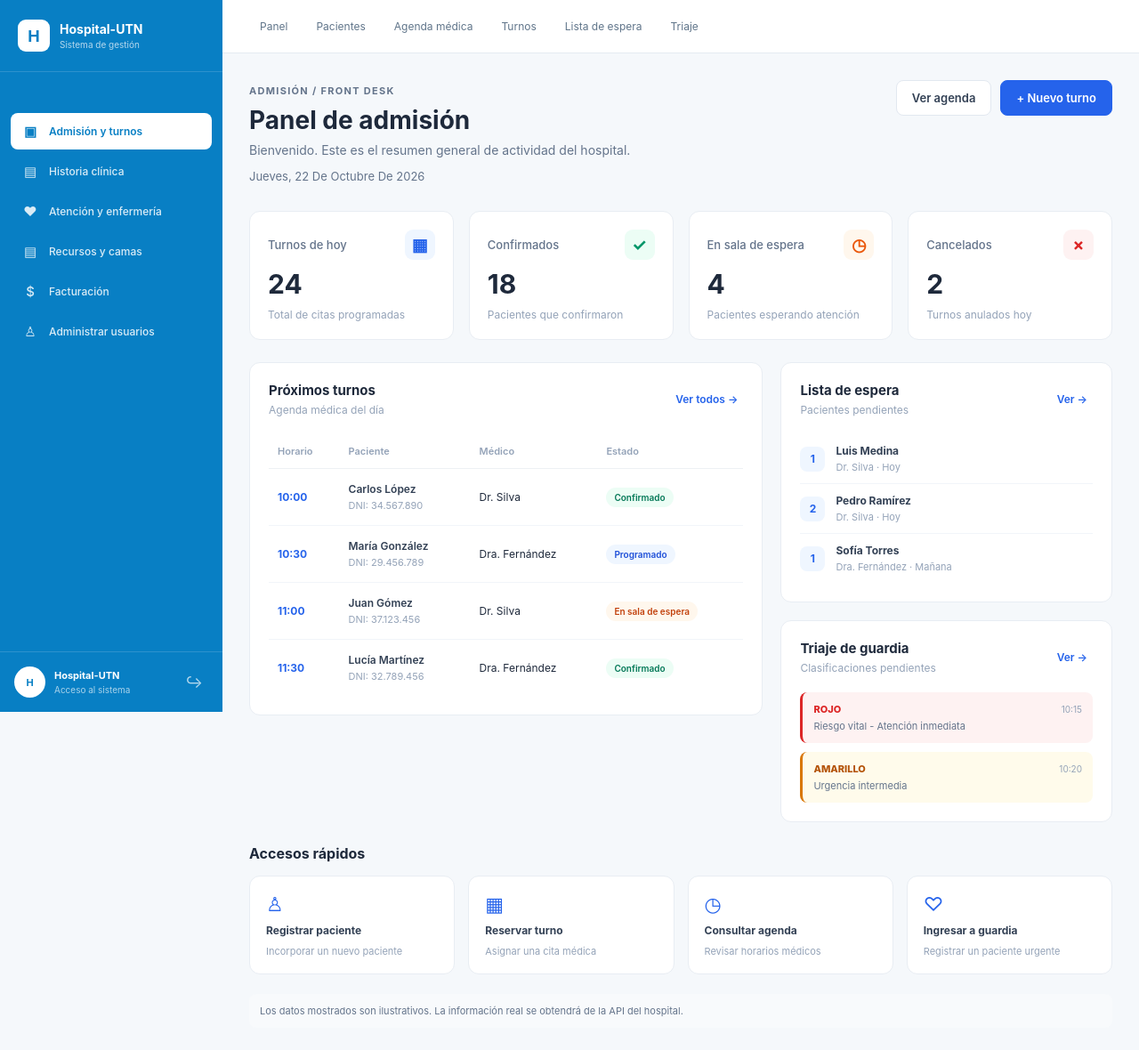
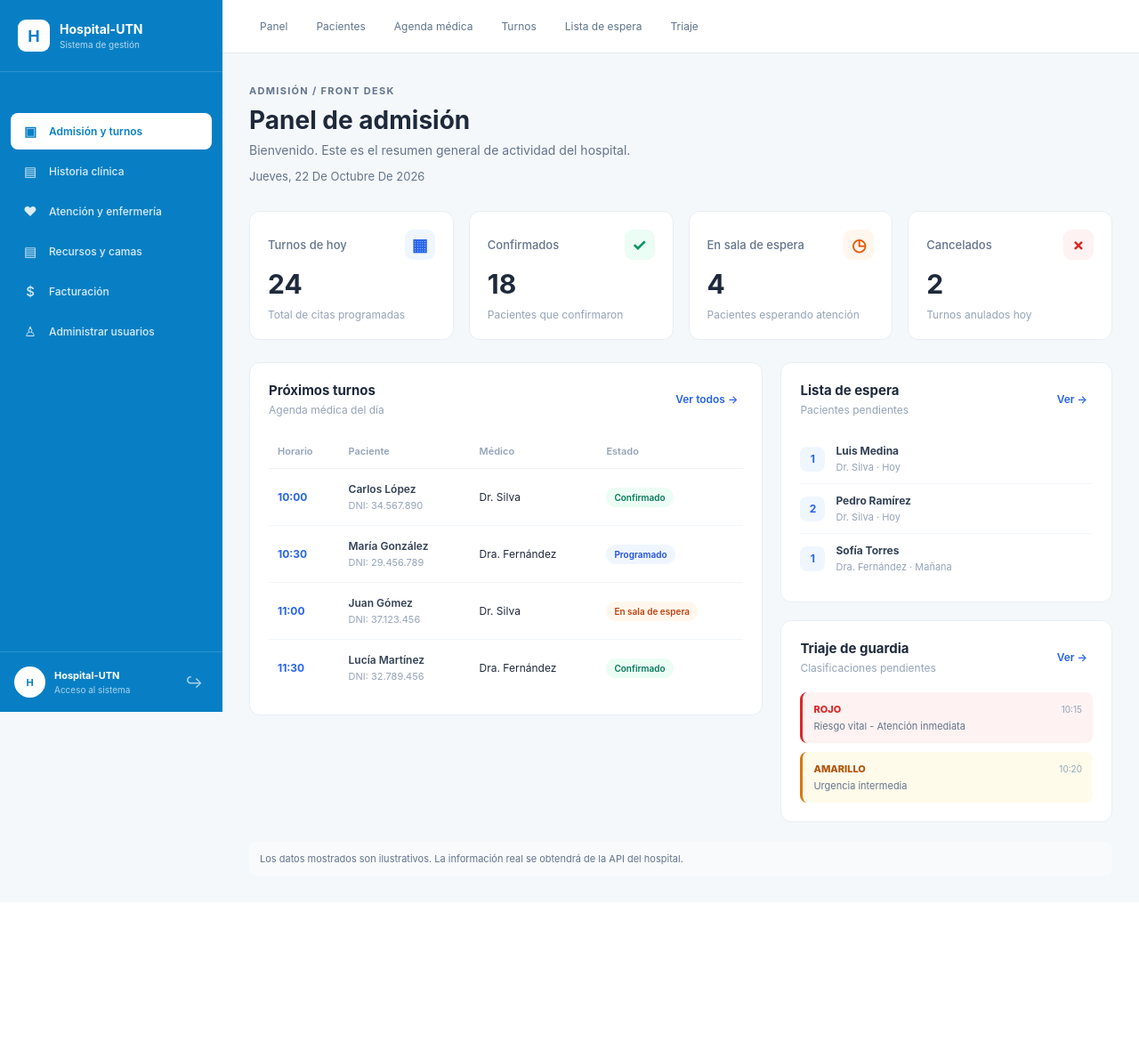
Before and after one commit to SGallotto09/Hospital-UTN, a Vue app: page /admisiones/dashboard in a window 1280 px wide. Shown: the top 1180 px of the page at 89% size. After the commit the page ends 1014 px from the top, so only its background shows below. Built offline with nearby package versions, Linux system fonts and the light colour scheme.

Commit message:
Eliminar accesos inactivos del panel de admision

```diff
--- a/src/FRONTEND/modules/admicion-turnos/views/DashboardView.vue
+++ b/src/FRONTEND/modules/admicion-turnos/views/DashboardView.vue
@@ -173,25 +173,6 @@ function navegar(destino: Destino) {
                 <span class="fecha-actual">
                     {{ fechaActual }}
                 </span>
-
-            </div>
-
-
-            <div class="header-actions">
-
-                <button
-                    class="button-secondary"
-                    @click="navegar('agenda')"
-                >
-                    Ver agenda
-                </button>
-
-                <button
-                    class="button-primary"
-                    @click="navegar('turnos')"
-                >
-                    + Nuevo turno
-                </button>
 
             </div>
 
@@ -448,58 +429,6 @@ function navegar(destino: Destino) {
         </section>
 
 
-        <!-- ACCESOS RÁPIDOS -->
-
-        <section class="quick-actions">
-
-            <h2>Accesos rápidos</h2>
-
-            <div class="quick-actions-grid">
-
-                <button
-                    class="quick-action"
-                    @click="navegar('pacientes')"
-                >
-                    <span>♙</span>
-                    <strong>Registrar paciente</strong>
-                    <small>Incorporar un nuevo paciente</small>
-                </button>
-
-
-                <button
-                    class="quick-action"
-                    @click="navegar('turnos')"
-                >
-                    <span>▦</span>
-                    <strong>Reservar turno</strong>
-                    <small>Asignar una cita médica</small>
-                </button>
-
-
-                <button
-                    class="quick-action"
-                    @click="navegar('agenda')"
-                >
-                    <span>◷</span>
-                    <strong>Consultar agenda</strong>
-                    <small>Revisar horarios médicos</small>
-                </button>
-
-
-                <button
-                    class="quick-action"
-                    @click="navegar('triaje')"
-                >
-                    <span>♡</span>
-                    <strong>Ingresar a guardia</strong>
-                    <small>Registrar un paciente urgente</small>
-                </button>
-
-            </div>
-
-        </section>
-
-
         <div class="demo-notice">
             Los datos mostrados son ilustrativos. La información real se obtendrá de la API del hospital.
         </div>
@@ -556,43 +485,9 @@ function navegar(destino: Destino) {
     text-transform: capitalize;
 }
 
-.header-actions {
-    display: flex;
-    gap: 10px;
-}
-
 button {
     font-family: inherit;
     cursor: pointer;
-}
-
-.button-primary,
-.button-secondary {
-    padding: 11px 17px;
-    border-radius: 8px;
-    font-size: 13px;
-    font-weight: 600;
-    transition: 0.2s;
-}
-
-.button-primary {
-    background: #2563eb;
-    color: white;
-    border: 1px solid #2563eb;
-}
-
-.button-primary:hover {
-    background: #1d4ed8;
-}
-
-.button-secondary {
-    background: white;
-    border: 1px solid #e2e8f0;
-    color: #334155;
-}
-
-.button-secondary:hover {
-    background: #f8fafc;
 }
 
 
@@ -896,57 +791,6 @@ tbody tr:last-child td {
 }
 
 
-/* ACCESOS RÁPIDOS */
-
-.quick-actions {
-    margin-top: 25px;
-}
-
-.quick-actions h2 {
-    font-size: 16px;
-    margin-bottom: 15px;
-}
-
-.quick-actions-grid {
-    display: grid;
-    grid-template-columns: repeat(4, minmax(0, 1fr));
-    gap: 15px;
-}
-
-.quick-action {
-    display: flex;
-    flex-direction: column;
-    align-items: flex-start;
-    text-align: left;
-    gap: 9px;
-    padding: 18px;
-    background: white;
-    border: 1px solid #e8edf3;
-    border-radius: 12px;
-    transition: 0.2s;
-}
-
-.quick-action:hover {
-    border-color: #93c5fd;
-    transform: translateY(-2px);
-}
-
-.quick-action > span {
-    font-size: 22px;
-    color: #2563eb;
-}
-
-.quick-action strong {
-    font-size: 12px;
-    color: #334155;
-}
-
-.quick-action small {
-    color: #94a3b8;
-    font-size: 11px;
-}
-
-
 /* AVISO DE DATOS DE PRUEBA */
 
 .demo-notice {
@@ -971,10 +815,6 @@ tbody tr:last-child td {
         grid-template-columns: 1fr;
     }
 
-    .quick-actions-grid {
-        grid-template-columns: repeat(2, minmax(0, 1fr));
-    }
-
 }
 
 
@@ -986,14 +826,6 @@ tbody tr:last-child td {
 
     .dashboard-header {
         flex-direction: column;
-    }
-
-    .header-actions {
-        width: 100%;
-    }
-
-    .header-actions button {
-        flex: 1;
     }
 
     .indicators-grid {
@@ -1009,11 +841,6 @@ tbody tr:last-child td {
         font-size: 25px;
     }
 
-    .quick-actions-grid {
-        grid-template-columns: 1fr 1fr;
-        gap: 10px;
-    }
-
 }
 
 </style>
```
